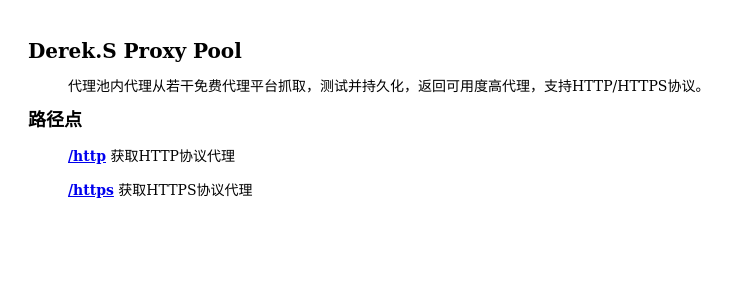
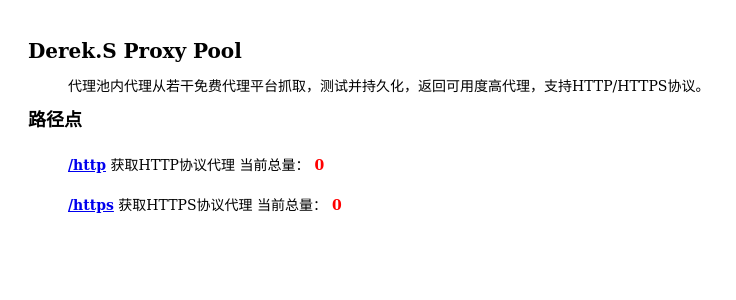
Before and after one commit to derek-s/proxyspider, a Flask app: page / in a window 1280 px wide. Shown: the top 300 px of the page, without its empty margins (0-736 px from the left). Run offline with Flask 2, Linux system fonts and the light colour scheme; data that the repository does not hold is empty.

Commit message:
完成模板

```diff
--- a/template/index.html
+++ b/template/index.html
@@ -24,6 +24,16 @@
 	p {
 		font-size: 14px
 	}
+	p.proxytitle {
+		line-height: 40px;
+	}
+	p.count {
+		color:red;
+		font-weight: bold;
+	}
+	p.inline{
+		display: inline;
+	}
 	.proxyhref {
 		font-weight: bold;
 	}
@@ -39,8 +49,14 @@
 	<p class="pagedesc">代理池内代理从若干免费代理平台抓取，测试并持久化，返回可用度高代理，支持HTTP/HTTPS协议。</p>
 	<h2 class="pagetitle">路径点</h1>
 	<div class="endpoint">
-		<p class="proxytitle"><a class="proxyhref" href="/http">/http</a> 获取HTTP协议代理</p>
-		<p class="proxytitle"><a class="proxyhref" href="/https">/https</a> 获取HTTPS协议代理</p>
+		<div style="display: block">
+			<p class="proxytitle inline"><a class="proxyhref" href="/http">/http</a> 获取HTTP协议代理 当前总量：</p>
+			<p class="proxytitle count inline">{{ count_http }}</p>
+		</div>
+		<div style="display: block">
+			<p class="proxytitle inline"><a class="proxyhref" href="/https">/https</a> 获取HTTPS协议代理 当前总量：</p>
+			<p class="proxytitle count inline">{{ count_https }}</p>
+		</div>
 	</div>
 </body>
 </html>
```
